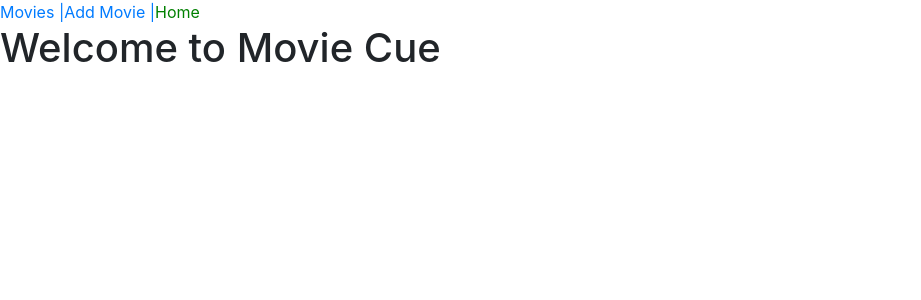
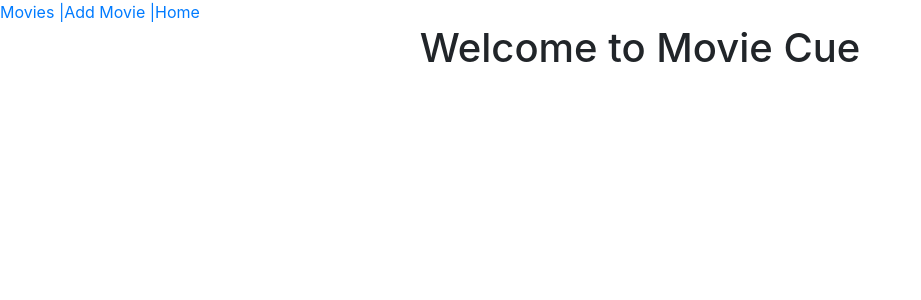
Before and after one commit to carolgreene/movie-cue-frontend, a React (Create React App) app: page / in a window 1280 px wide. Shown: the top 300 px of the page, without its empty margins (0-921 px from the left). Built offline with nearby package versions, Linux system fonts and the light colour scheme; no server answers.

Commit message:
added css for home & commented out navbar

```diff
--- a/src/App.css
+++ b/src/App.css
@@ -1,5 +1,6 @@
 .App {
   text-align: center;
+
 }
 
 .App-logo {
@@ -21,7 +22,10 @@
 
 .App-link {
   color: #61dafb;
+
 }
+
+
 
 @keyframes App-logo-spin {
   from {
@@ -32,7 +36,13 @@
   }
 }
 
-.NavBar {
+.home {
+  text-align: center;
+
+}
+
+
+/*.NavBar {
   display: flex;
   flex-direction: row;
   justify-content: space-between;
@@ -40,4 +50,4 @@
 
 .active {
   color: green;
-}
+}*/
```
